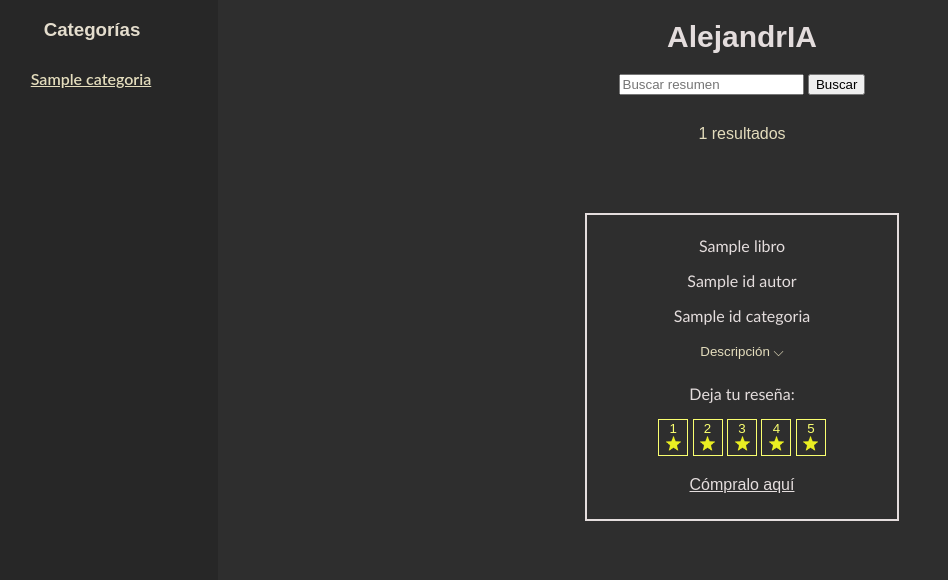
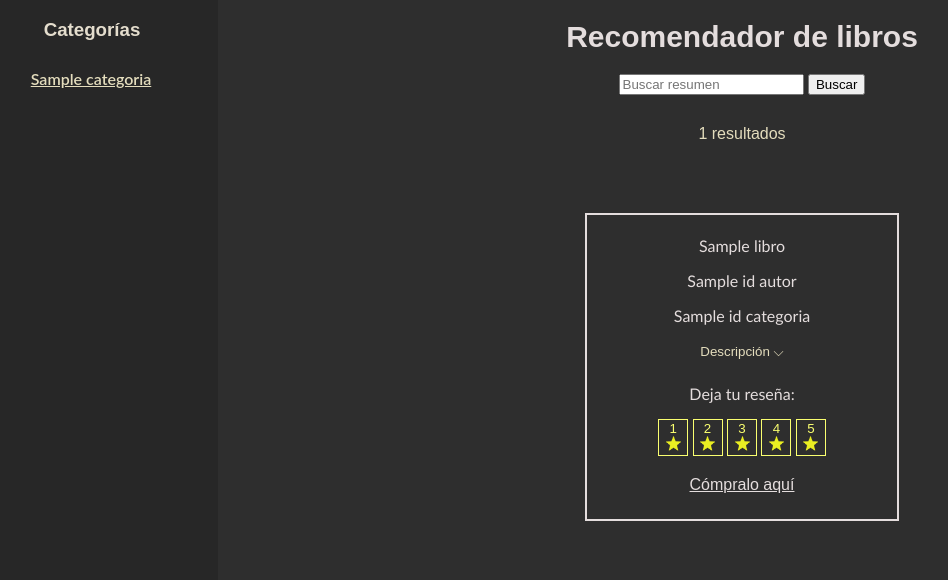
Before and after one commit to samulinaresf/book-reviewer, a Django app: template myproject/templates/index.html in a window 1280 px wide. Shown: the part 90-670 px from the top of the page, without its empty margins (34-982 px from the left). Run offline with Django 5.2, Linux system fonts and the light colour scheme; the template is opened without the code that fills it: most values are stand-ins (such as "Sample title", 1, 10 or a date in 2020); some web fonts are replaced.

Commit message:
Título cambiado a Recomendador de libros

```diff
--- a/myproject/templates/base.html
+++ b/myproject/templates/base.html
@@ -4,7 +4,7 @@
     {% load static %}
     <meta charset="UTF-8">
     <meta name="viewport" content="width=device-width, initial-scale=1.0">
-    <title>AlejandrIA</title>
+    <title>Recomendador de libros</title>
     <link rel="stylesheet" href="{% static 'css/static.css' %}">
     <link rel="stylesheet" href="{% static 'css/fonts.css' %}">
 </head>
--- a/myproject/templates/index.html
+++ b/myproject/templates/index.html
@@ -17,7 +17,7 @@
                 {% endif %}
         </aside>
         <main>
-            <h1>AlejandrIA</h1>
+            <h1>Recomendador de libros</h1>
             <!---->
             <!--<img src="{% static 'imagenes/alejandria-robots.png' %}" title="Robots en Alejandría" alt="Imagen de robots en Alejandría">-->
             <form class="form-busqueda" action="{% url 'busqueda' %}" method="get">
```
Also changed, not shown: myproject/resumenes/migrations/0003_alter_libro_fecha.py (added), myproject/resumenes/migrations/0004_alter_libro_fecha.py (added).
